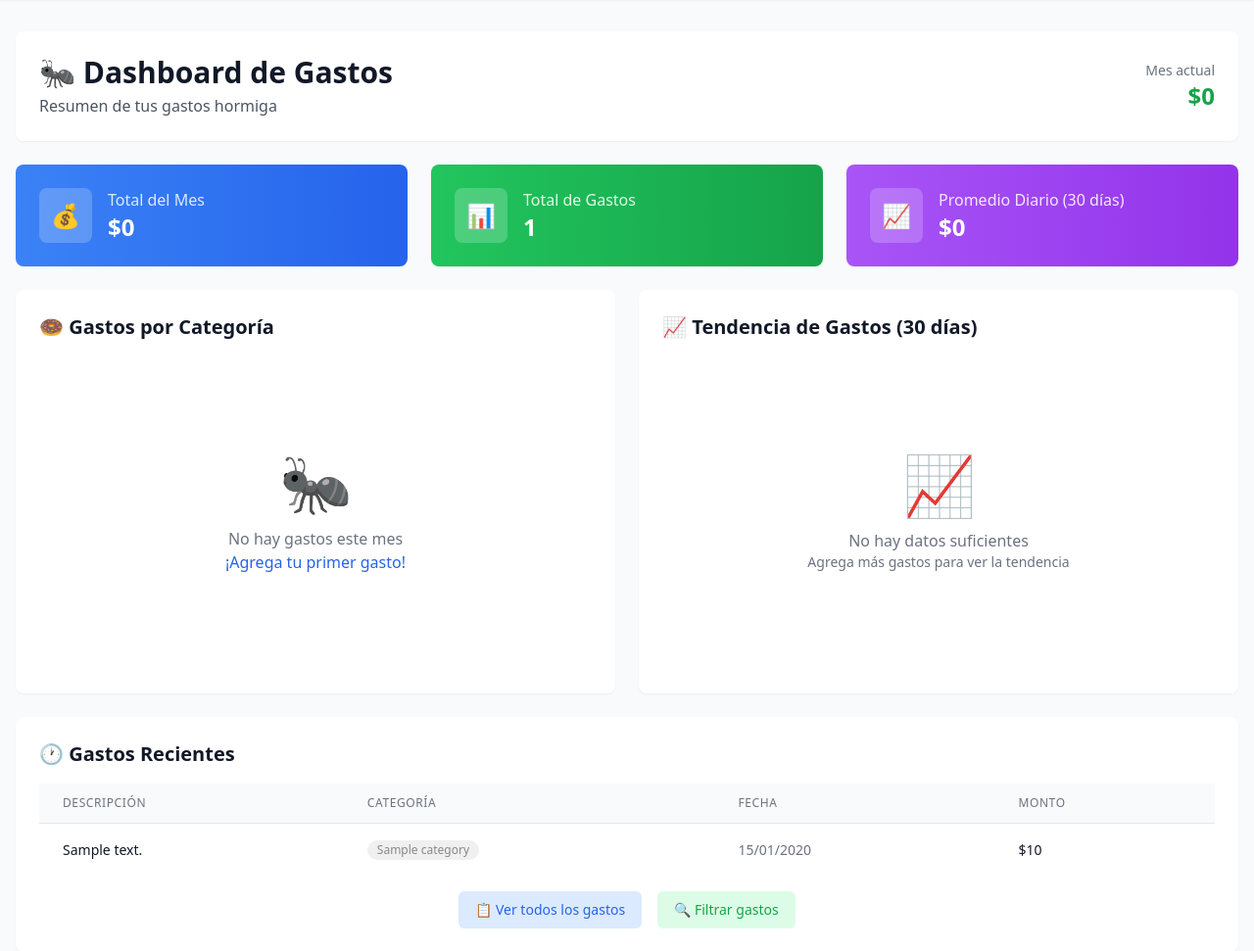
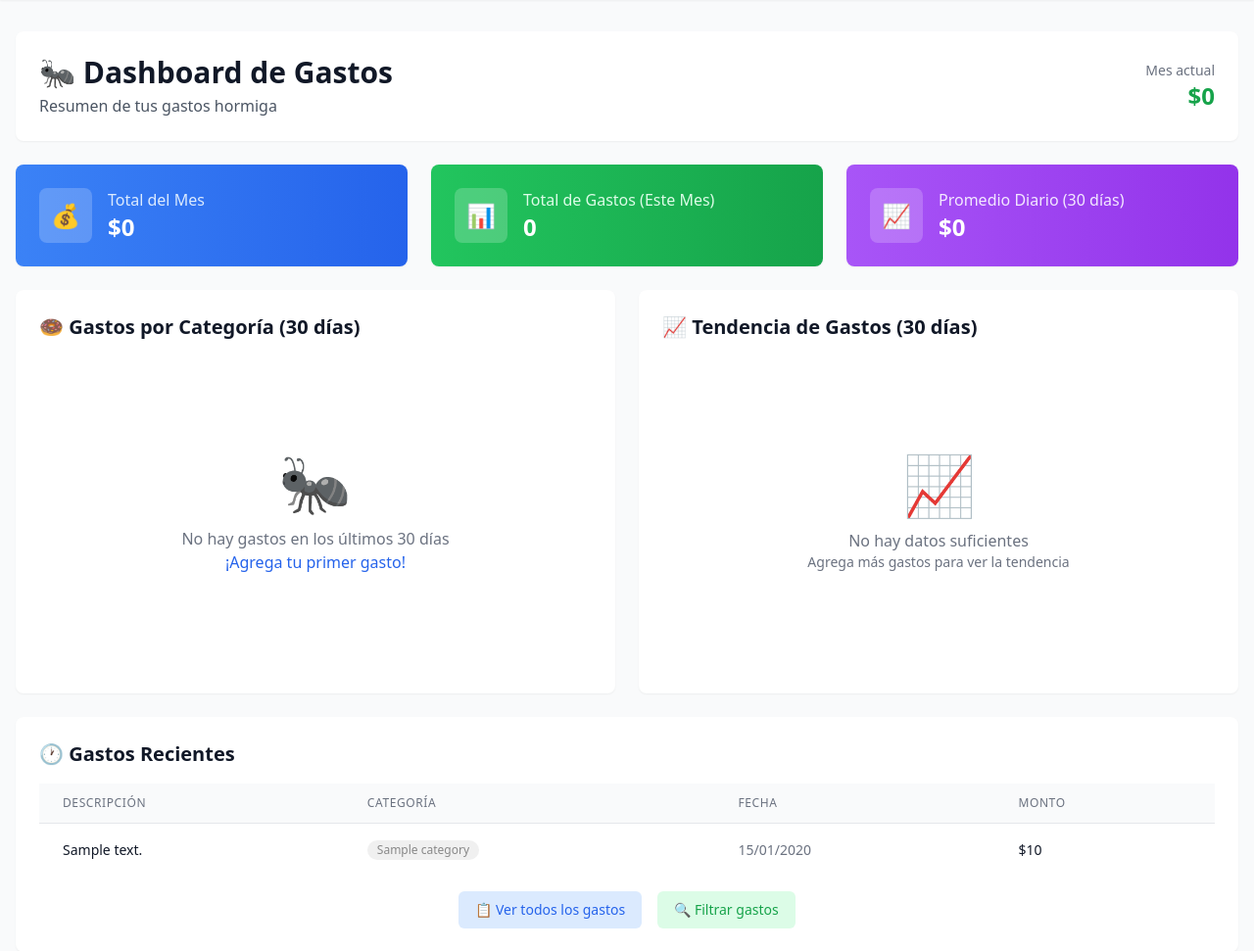
Before and after one commit to cr4zyhead/hormigah-expense-tracker, a Django app: page / in a window 1280 px wide. Shown: the part 65-1036 px from the top of the page at 98% size. Run offline with Django 5.2, Linux system fonts and the light colour scheme; a user stored in the database is signed in; tables that the repository leaves empty hold one stand-in row (values such as "Sample post"); some libraries are stand-ins or nearby versions.

Commit message:
fix: Mejorar consistencia de períodos en dashboard - gastos por categoría ahora usa últimos 30 días

```diff
--- a/apps/expenses/templates/expenses/dashboard.html
+++ b/apps/expenses/templates/expenses/dashboard.html
@@ -35,15 +35,15 @@
             </div>
         </div>
 
-        <!-- Total de Gastos -->
+        <!-- Total de Gastos del Mes -->
         <div class="bg-gradient-to-r from-green-500 to-green-600 rounded-lg shadow-sm p-6 text-white">
             <div class="flex items-center">
                 <div class="p-3 bg-white bg-opacity-20 rounded-lg">
                     <span class="text-2xl">📊</span>
                 </div>
                 <div class="ml-4">
-                    <p class="text-green-100">Total de Gastos</p>
-                    <p class="text-2xl font-bold">{{ total_expenses_count }}</p>
+                    <p class="text-green-100">Total de Gastos (Este Mes)</p>
+                    <p class="text-2xl font-bold">{{ monthly_expenses_count }}</p>
                 </div>
             </div>
         </div>
@@ -67,7 +67,7 @@
         <!-- Gráfico de Dona - Gastos por Categoría -->
         <div class="bg-white rounded-lg shadow-sm p-6">
             <h2 class="text-xl font-bold text-gray-900 mb-4 flex items-center">
-                🍩 Gastos por Categoría
+                🍩 Gastos por Categoría (30 días)
             </h2>
             {% if categories_summary %}
                 <div class="h-80">
@@ -77,7 +77,7 @@
                 <div class="h-80 flex items-center justify-center text-gray-500">
                     <div class="text-center">
                         <span class="text-6xl mb-4 block">🐜</span>
-                        <p>No hay gastos este mes</p>
+                        <p>No hay gastos en los últimos 30 días</p>
                         <a href="{% url 'expenses:add_expense' %}" class="text-blue-600 hover:text-blue-800">
                             ¡Agrega tu primer gasto!
                         </a>
--- a/apps/expenses/views.py
+++ b/apps/expenses/views.py
@@ -29,11 +29,10 @@ def dashboard(request):
         date__year=current_year
     ).aggregate(total=Sum('amount'))['total'] or 0
 
-    # Gastos por categoría este mes (para tabla y gráfica dona)
+    # Gastos por categoría últimos 30 días (para tabla y gráfica dona)
     categories_summary = Expense.objects.filter(
         user=request.user,
-        date__month=current_month,
-        date__year=current_year
+        date__gte=last_30_days
     ).values('category__name', 'category__color').annotate(
         total=Sum('amount')
     ).order_by('-total')
@@ -61,7 +60,14 @@ def dashboard(request):
         chart_daily_amounts.append(float(expense['total']))
 
     # Estadísticas adicionales
-    total_expenses_count = Expense.objects.filter(user=request.user).count()
+    # Total de gastos del mes actual (para consistencia con monthly_total)
+    monthly_expenses_count = Expense.objects.filter(
+        user=request.user,
+        date__month=current_month,
+        date__year=current_year
+    ).count()
+
+    # Promedio diario de los últimos 30 días
     avg_daily_expense = Expense.objects.filter(
         user=request.user,
         date__gte=last_30_days
@@ -73,7 +79,7 @@ def dashboard(request):
         'recent_expenses': recent_expenses,
         'monthly_total': monthly_total,
         'categories_summary': categories_summary,
-        'total_expenses_count': total_expenses_count,
+        'monthly_expenses_count': monthly_expenses_count,
         'avg_daily_expense': avg_daily_expense,
 
         # Datos para Chart.js (convertidos a JSON)
```
